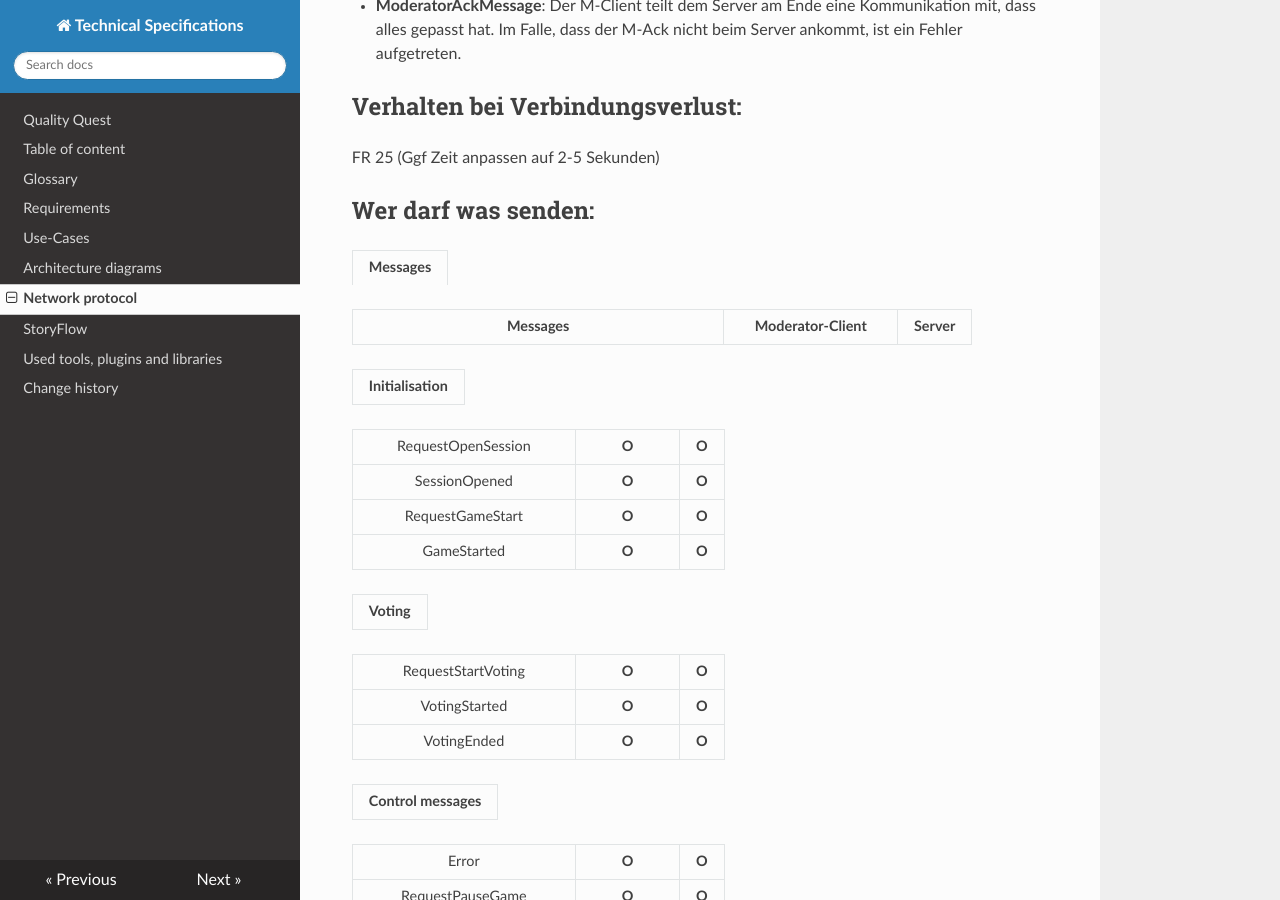
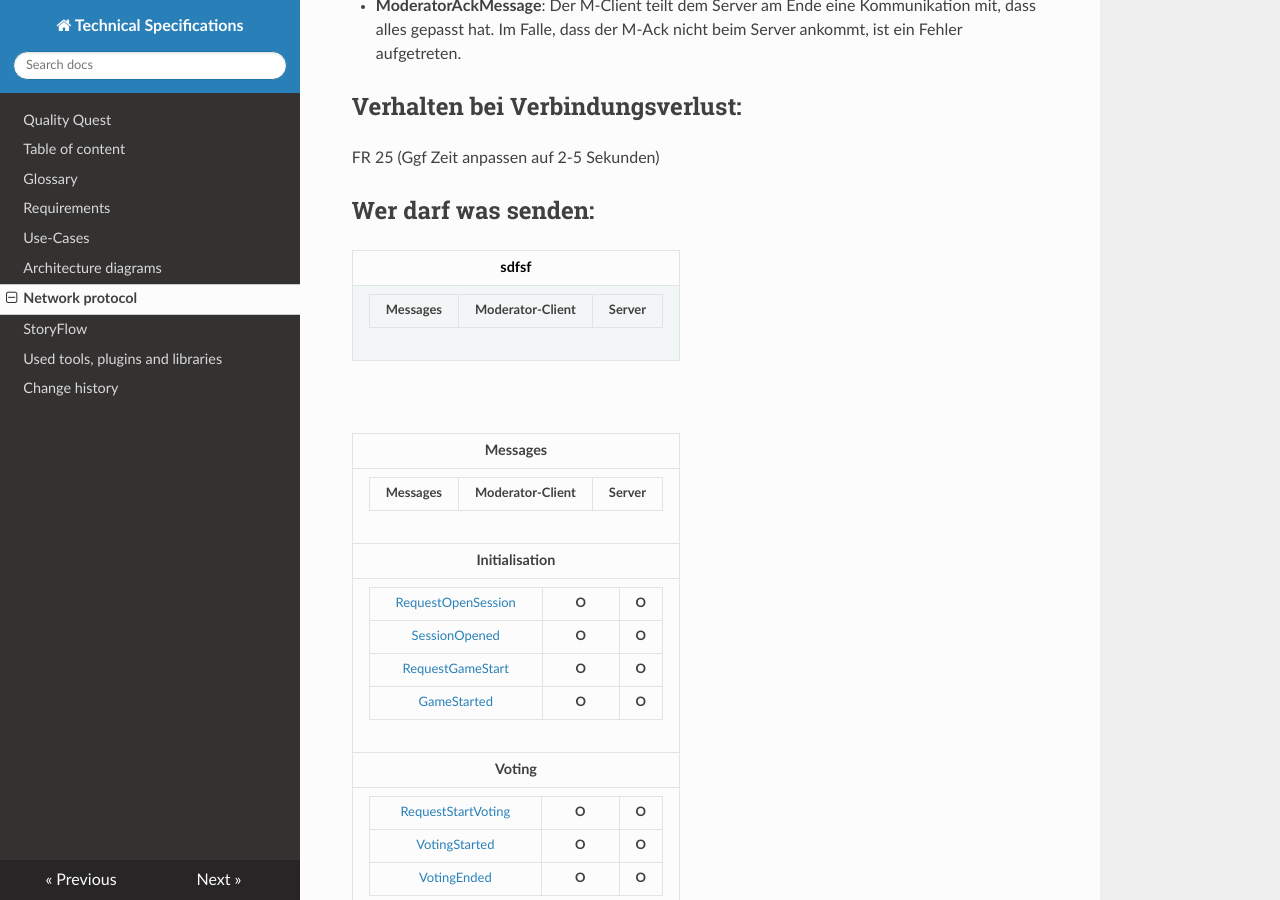
Before and after one commit to Brotenko/QualityQuest, an MkDocs documentation site: the page built from Docs/Technical Specifications/docs/network-protocol.md, in a window 1280 px wide and 900 px high, scrolled down 737 px. Built offline with MkDocs 1.6.1, drawn with Linux system fonts in a browser that asks for light colours; nearby versions of some CDN libraries.

Commit message:
Updated the network-protocol table to test if it becomes compatible with Github md.

```diff
--- a/Docs/Technical Specifications/docs/network-protocol.md
+++ b/Docs/Technical Specifications/docs/network-protocol.md
@@ -20,137 +20,137 @@ FR 25 (Ggf Zeit anpassen auf 2-5 Sekunden)
 
 ## Wer darf was senden:
 
+|sdfsf |
+|:-:|
+|<table style="width:100%"><tr><th style="width:60%">Messages</th><th style="width:28%">Moderator-Client</th><th style="width:12%">Server</th></tr></table> |
+
+</br>
+
 <table style="width:100%">
     <tr>
         <th>Messages</th>
     </tr>
     <tr>
-        <table style="width:100%">
-            <tr>
-                <th style="width:60%">Messages</th>
-                <th style="width:28%">Moderator-Client</th>
-                <th style="width:12%">Server</th>
-            </tr>
-        </table>
+        <td>
+            <table style="width:100%">
+                <tr>
+                    <th style="width:60%">Messages</th>
+                    <th style="width:28%">Moderator-Client</th>
+                    <th style="width:12%">Server</th>
+                </tr>
+            </table>
+        </td>
     </tr>
     <tr>
-        <table style="width:100%">
-            <tr>
-                <th>Initialisation</th>
-            </tr>
-        </table>
+        <th>Initialisation</th>
     </tr>
     <tr>
-        <table style="width:100%">
-            <tr>
-                <th style="width:60%; font-weight: normal">RequestOpenSession</th>
-                <th style="width:28%">O</th>
-                <th style="width:12%">O</th>
-            </tr>
-            <tr>
-                <th style="font-weight: normal">SessionOpened</th>
-                <th>O</th>
-                <th>O</th>
-            </tr>
-            <tr>
-                <th style="font-weight: normal">RequestGameStart</th>
-                <th>O</th>
-                <th>O</th>
-            </tr>
-            <tr>
-                <th style="font-weight: normal">GameStarted</th>
-                <th>O</th>
-                <th>O</th>
-            </tr>
-        </table>
+        <td>
+            <table style="width:100%">
+                <tr>
+                    <th style="width:60%; font-weight: normal"><a href="#requestopensession">RequestOpenSession</a></th>
+                    <th style="width:28%">O</th>
+                    <th style="width:12%">O</th>
+                </tr>
+                <tr>
+                    <th style="font-weight: normal"><a href="#sessionopened">SessionOpened</a></th>
+                    <th>O</th>
+                    <th>O</th>
+                </tr>
+                <tr>
+                    <th style="font-weight: normal"><a href="#requestgamestart">RequestGameStart</a></th>
+                    <th>O</th>
+                    <th>O</th>
+                </tr>
+                <tr>
+                    <th style="font-weight: normal"><a href="#gamestarted">GameStarted</a></th>
+                    <th>O</th>
+                    <th>O</th>
+                </tr>
+            </table>
+        </td>
     </tr>
     <tr>
-        <table style="width:100%">
-            <tr>
-                <th>Voting</th>
-            </tr>
-        </table>
+        <th>Voting</th>
     </tr>
     <tr>
-        <table style="width:100%">
-            <tr>
-                <th style="width:60%; font-weight: normal">RequestStartVoting</th>
-                <th style="width:28%">O</th>
-                <th style="width:12%">O</th>
-            </tr>
-            <tr>
-                <th style="font-weight: normal">VotingStarted</th>
-                <th>O</th>
-                <th>O</th>
-            </tr>
-            <tr>
-                <th style="font-weight: normal">VotingEnded</th>
-                <th>O</th>
-                <th>O</th>
-            </tr>
-        </table>
+        <td>
+            <table style="width:100%">
+                <tr>
+                    <th style="width:60%; font-weight: normal"><a href="#requeststartvoting">RequestStartVoting</a></th>
+                    <th style="width:28%">O</th>
+                    <th style="width:12%">O</th>
+                </tr>
+                <tr>
+                    <th style="font-weight: normal"><a href="#votingstarted">VotingStarted</a></th>
+                    <th>O</th>
+                    <th>O</th>
+                </tr>
+                <tr>
+                    <th style="font-weight: normal"><a href="#votingended">VotingEnded</a></th>
+                    <th>O</th>
+                    <th>O</th>
+                </tr>
+            </table>
+        </td>
     </tr>
     <tr>
-        <table style="width:100%">
-            <tr>
-                <th>Control messages</th>
-            </tr>
-        </table>
+        <th>Control messages</th>
     </tr>
     <tr>
-        <table style="width:100%">
-            <tr>
-                <th style="width:60%; font-weight: normal">Error</th>
-                <th style="width:28%">O</th>
-                <th style="width:12%">O</th>
-            </tr>
-            <tr>
-                <th style="font-weight: normal">RequestPauseGame</th>
-                <th>O</th>
-                <th>O</th>
-            </tr>
-            <tr>
-                <th style="font-weight: normal">GamePaused</th>
-                <th>O</th>
-                <th>O</th>
-            </tr>
-            <tr>
-                <th style="font-weight: normal">RequestContinueGame</th>
-                <th>O</th>
-                <th>O</th>
-            </tr>
-            <tr>
-                <th style="font-weight: normal">GameContinued</th>
-                <th>O</th>
-                <th>O</th>
-            </tr>
-            <tr>
-                <th style="font-weight: normal">ModeratorAck</th>
-                <th>O</th>
-                <th>O</th>
-            </tr>
-        </table>
+        <td>
+            <table style="width:100%">
+                <tr>
+                    <th style="width:60%; font-weight: normal"><a href="#error">Error</a></th>
+                    <th style="width:28%">O</th>
+                    <th style="width:12%">O</th>
+                </tr>
+                <tr>
+                    <th style="font-weight: normal"><a href="#requestpausegame">RequestPauseGame</a></th>
+                    <th>O</th>
+                    <th>O</th>
+                </tr>
+                <tr>
+                    <th style="font-weight: normal"><a href="#gamepaused">GamePaused</a></th>
+                    <th>O</th>
+                    <th>O</th>
+                </tr>
+                <tr>
+                    <th style="font-weight: normal"><a href="#requestcontinuegame">RequestContinueGame</a></th>
+                    <th>O</th>
+                    <th>O</th>
+                </tr>
+                <tr>
+                    <th style="font-weight: normal"><a href="#gamecontinued">GameContinued</a></th>
+                    <th>O</th>
+                    <th>O</th>
+                </tr>
+                <tr>
+                    <th style="font-weight: normal"><a href="#moderatorack">ModeratorAck</a></th>
+                    <th>O</th>
+                    <th>O</th>
+                </tr>
+            </table>
+        </td>
     </tr>
     <tr>
-        <table style="width:100%">
-            <tr>
-                <th>Postgame</th>
-            </tr>
-        </table>
+        <th>Postgame</th>
     </tr>
     <tr>
-        <table style="width:100%">
-            <tr>
-                <th style="width:60%; font-weight: normal">RequestCloseSession</th>
-                <th style="width:28%">O</th>
-                <th style="width:12%">O</th>
-            </tr>
-            <tr>
-                <th style="font-weight: normal">SessionClosed</th>
-                <th>O</th>
-                <th>O</th>
-            </tr>
-        </table>
+        <td>
+            <table style="width:100%">
+                <tr>
+                    <th style="width:60%; font-weight: normal"><a href="#requestclosesession">RequestCloseSession</a></th>
+                    <th style="width:28%">O</th>
+                    <th style="width:12%">O</th>
+                </tr>
+                <tr>
+                    <th style="font-weight: normal"><a href="#sessionclosed">SessionClosed</a></th>
+                    <th>O</th>
+                    <th>O</th>
+                </tr>
+            </table>
+        </td>
     </tr>
 </table>
 
```
Also changed, not shown: other parts of Docs/Technical Specifications/docs/network-protocol.md (+2 -0 lines).
